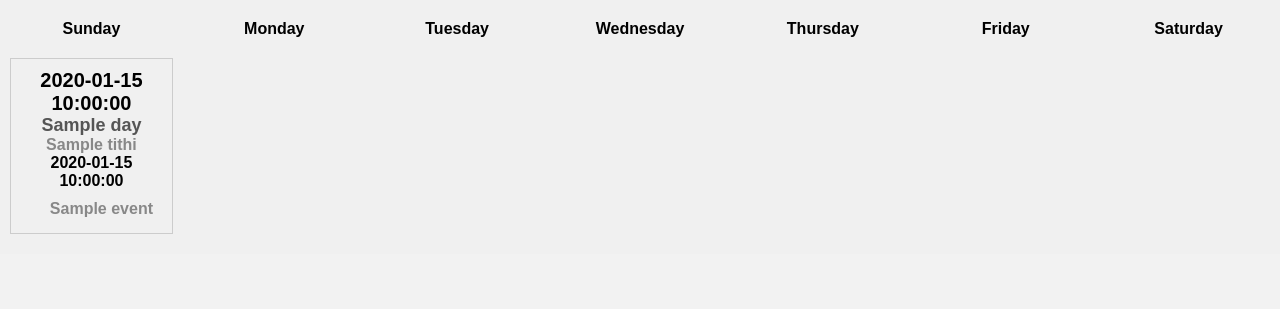
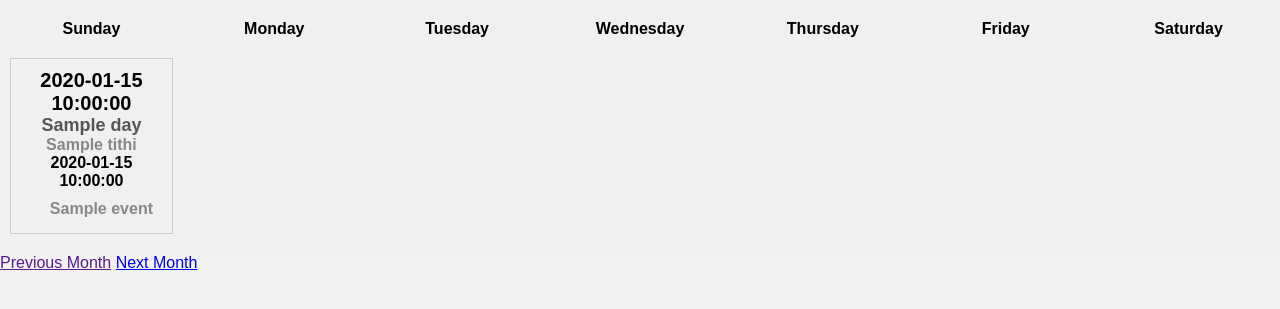
Before and after one commit to askbuddie/nepali-calendar, a Flask app: template Frontend/templates/index.html in a window 1280 px wide. Shown: the top 309 px of the page. Run offline with Flask 3, Linux system fonts and the light colour scheme; the template is opened without the code that fills it: most values are stand-ins (such as "Sample title", 1, 10 or a date in 2020).

Commit message:
Added navigation button to navigate through Months

```diff
--- a/Frontend/templates/index.html
+++ b/Frontend/templates/index.html
@@ -102,5 +102,10 @@ body {
             </div>
         {% endfor %}
     </div>
+    <div class="move">
+        <a href="{{ previous_month_url }}">Previous Month</a>
+        <a href="{{ next_month_url }}">Next Month</a>
+    </div:move>
+
 </body>
 </html>
```
